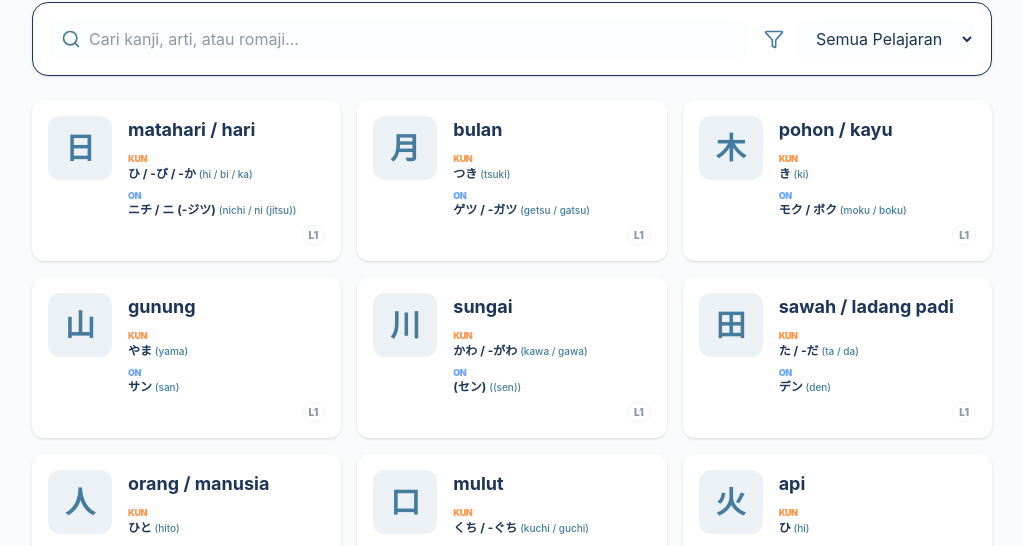
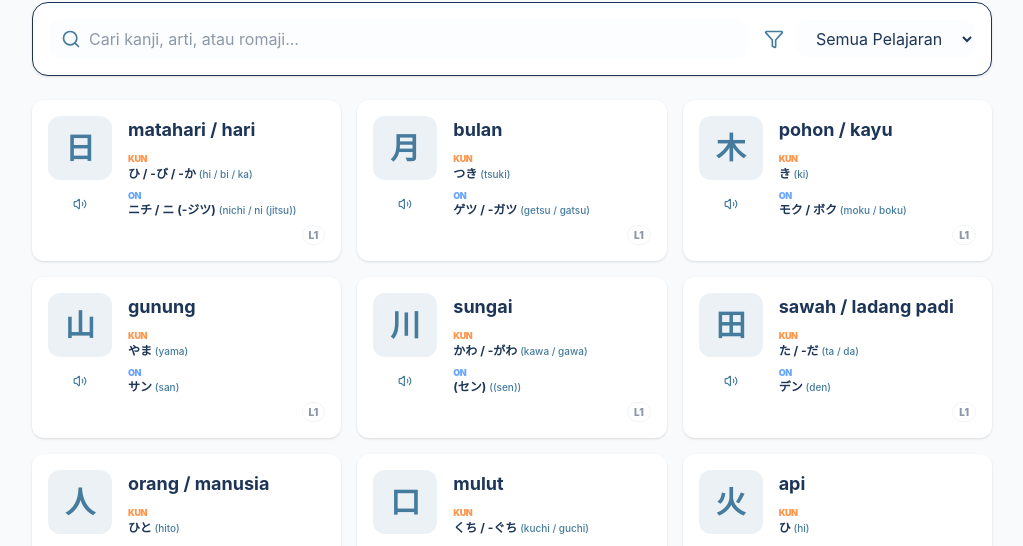
Before and after one commit to superdecrypt-dev/kanji, a React (Vite) app: page / in a window 1280 px wide. Both pictures are taken after a click on the button "Daftar". Shown: the part 254-800 px from the top of the page, without its empty margins (128-1151 px from the left). Built offline with nearby package versions, Linux system fonts and the light colour scheme.

Commit message:
fix: move audio to back of flashcard and add to kanji list

```diff
--- a/src/components/Flashcard.tsx
+++ b/src/components/Flashcard.tsx
@@ -46,14 +46,13 @@ const Flashcard: React.FC<FlashcardProps> = ({ kanji, progress, onMarkMastered,
               <Badge variant="outline" className="opacity-50 font-black">L{kanji.lesson}</Badge>
             </div>
 
-            <div className="flex items-center gap-4">
+            <div className="flex items-center justify-center h-full">
               <motion.span
                 className="text-9xl font-bold text-foreground"
                 layoutId="kanji-text"
               >
                 {kanji.kanji}
               </motion.span>
-              <AudioButton text={kanji.kanji} size={24} className="mt-4" />
             </div>
 
             <div className="absolute bottom-6 text-muted-foreground flex items-center gap-2 text-sm font-medium">
--- a/src/components/KanjiList.tsx
+++ b/src/components/KanjiList.tsx
@@ -5,6 +5,7 @@ import { Search, CheckCircle2, Filter } from 'lucide-react';
 import { Card, CardContent } from './ui/card';
 import { Badge } from './ui/badge';
 import { motion, AnimatePresence } from 'framer-motion';
+import { AudioButton } from './AudioPlayer';
 
 interface KanjiListProps {
   kanjiList: Kanji[];
@@ -81,8 +82,11 @@ const KanjiList: React.FC<KanjiListProps> = ({ kanjiList, progress }) => {
               >
                 <Card className={`group overflow-hidden border-none shadow-sm hover:shadow-md transition-all duration-300 ${isMastered ? 'bg-success/5 ring-1 ring-success/20' : ''}`}>
                   <CardContent className="p-4 flex gap-4">
-                    <div className={`flex items-center justify-center w-16 h-16 rounded-xl text-3xl font-bold transition-colors ${isMastered ? 'bg-success text-white' : 'bg-primary/10 text-primary group-hover:bg-primary group-hover:text-white'}`}>
-                      {kanji.kanji}
+                    <div className="flex flex-col items-center gap-2">
+                      <div className={`flex items-center justify-center w-16 h-16 rounded-xl text-3xl font-bold transition-colors ${isMastered ? 'bg-success text-white' : 'bg-primary/10 text-primary group-hover:bg-primary group-hover:text-white'}`}>
+                        {kanji.kanji}
+                      </div>
+                      <AudioButton text={kanji.kanji} size={14} className="h-8 w-8" />
                     </div>
                     <div className="flex-1 min-w-0 flex flex-col justify-center">
                       <div className="flex justify-between items-start">
```
